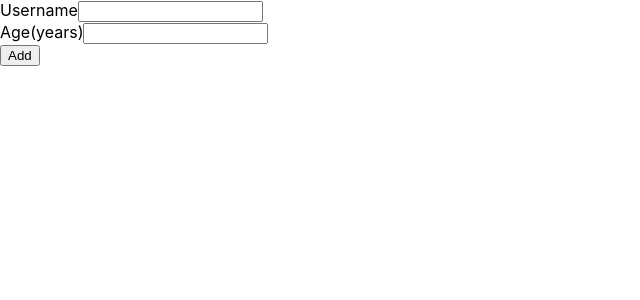
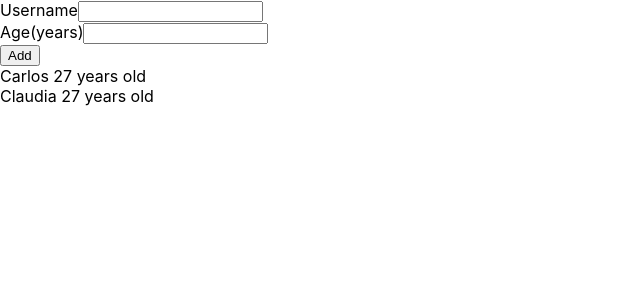
Before and after one commit to calher99/user-register-react, a React (Create React App) app: page / in a window 1280 px wide. Shown: the top 300 px of the page, without its empty margins (0-640 px from the left). Built offline with nearby package versions, Linux system fonts and the light colour scheme.

Commit message:
create UserForm module

```diff
--- a/src/App.js
+++ b/src/App.js
@@ -1,6 +1,7 @@
 
 import { useState } from 'react';
 import './App.css';
+import UserCardList from './components/UserCardList';
 import UserForm from './components/UserForm';
 
 const DUMMY_NAMES = [
@@ -18,9 +19,14 @@ const DUMMY_NAMES = [
 function App() {
   const [users, setUser] = useState(DUMMY_NAMES);
 
+  const submitFormHandler = (data) =>{
+    console.log(data)
+  }
+
   return(
   <div>
-    <UserForm/>
+    <UserForm onSubmitForm = {submitFormHandler}/>
+    <UserCardList userList={users}/>
   </div>
   );
 }
--- a/src/components/UserCard.js
+++ b/src/components/UserCard.js
@@ -0,0 +1,14 @@
+
+
+const UserCard = props => {
+
+    const text = props.name + " "+  props.age.toString() + " years old";
+
+    return (
+        <div>
+            {text}
+        </div>
+    );
+}
+
+export default UserCard;
--- a/src/components/UserCardList.js
+++ b/src/components/UserCardList.js
@@ -1,12 +1,19 @@
+import UserCard from "./UserCard";
 
 
 const UserCardList = props => {
 
     return (
         <div>
-            <div>{}</div>
+            {props.userList.map(user => {
+                return(<UserCard
+                        key={user.id}
+                        name={user.name}
+                        age={user.age}
+                        />)
+            })}
         </div>
     );
 }
 
-export default UserCard;
+export default UserCardList;
--- a/src/components/UserForm.js
+++ b/src/components/UserForm.js
@@ -1,16 +1,39 @@
+import { useState } from 'react';
 import './UserForm.css'
 
-const UserForm = () => {
+const UserForm = props => {
+    let [age, setAge] = useState("")
+    let [userName, setUserName] = useState("")
+    const submitHandler = (e) => {
+        e.preventDefault();
+
+        const userData = {
+            id: Math.random(),
+            name: userName,
+            age
+        }
+
+        props.onSubmitForm(userData);
+
+        setUserName('');
+        setAge('')
+    }
+    const changeNameHandler = (e) => {
+        setUserName(e.target.value)
+    }
+    const changeAgeHandler = (e) => {
+        setAge(e.target.value)
+    }
     return (
         <div>
-            <form>
+            <form onSubmit={submitHandler}>
                 <div>
                     <label>Username</label>
-                    <input type='text'/>
+                    <input type='text' onChange={changeNameHandler} value={userName}/>
                 </div>
                 <div>
                     <label>Age(years)</label>
-                    <input type='number'/>
+                    <input type='number' onChange={changeAgeHandler} value={age}/>
                 </div>
                 <button type='submit'>Add</button>
             </form>
```
